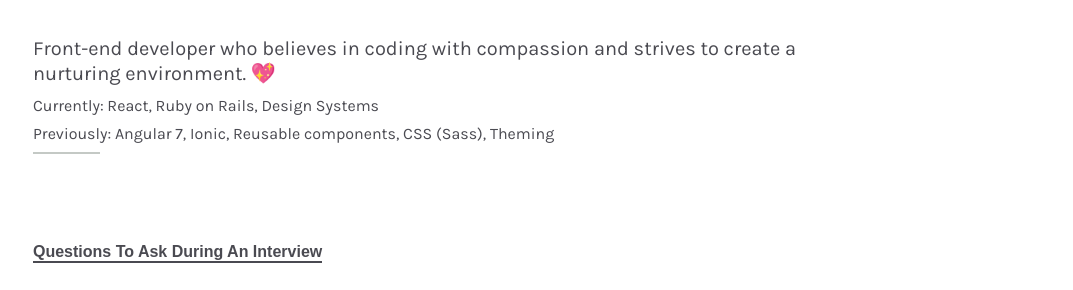
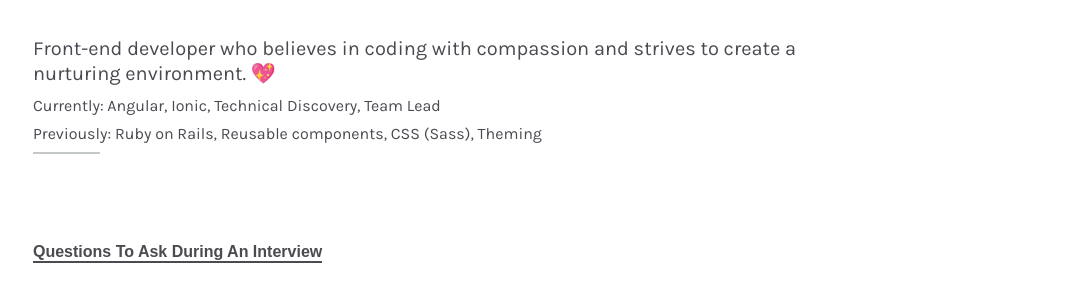
Before and after one commit to abbyfleming/abbyfleming.github.io, a Jekyll site: the page built from index.html, in a window 1280 px wide. Shown: the part 208-498 px from the top of the page, without its empty margins (207-1280 px from the left). Built offline with Jekyll 4.4.1, drawn with Linux system fonts in a browser that asks for light colours; some web fonts are replaced.

Commit message:
Update _config.yml

```diff
--- a/_config.yml
+++ b/_config.yml
@@ -16,8 +16,8 @@
 title: Abby Autry
 description: Front-end developer who believes in coding with compassion and strives to create a nurturing environment.
 # baseurl: "/athena" # the subpath of your site, e.g. /blog
-currently: React, Ruby on Rails, Design Systems
-previously: Angular 7, Ionic, Reusable components, CSS (Sass), Theming
+currently: Angular, Ionic, Technical Discovery, Team Lead
+previously: Ruby on Rails, Reusable components, CSS (Sass), Theming
 url: "https://www.abbywritescode.com" # the base hostname & protocol for your site
 github_repo: "" # the GitHub repo name for your project
 github_username: abbyfleming
```
